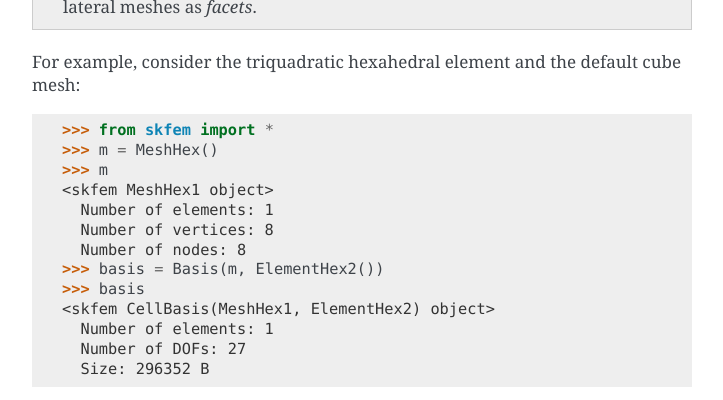
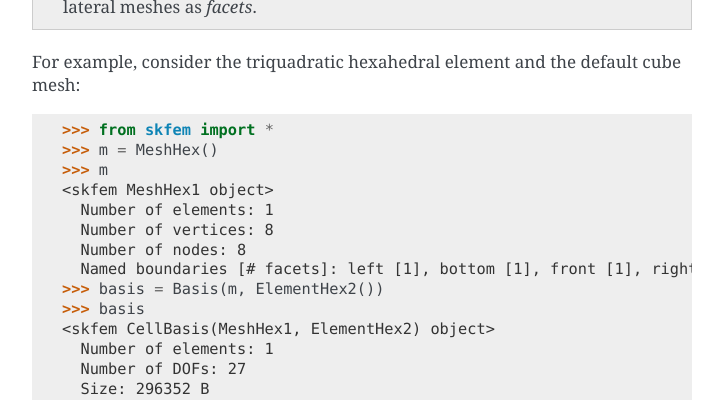
Before and after one commit to kinnala/scikit-fem, a Sphinx documentation site: the page built from docs/advanced.rst, in a window 1280 px wide and 900 px high, scrolled down 2970 px, cut to the strip 0-400 px from the top of the window. Shown: the whole strip, without its empty margins (388-1111 px from the left). Built offline with Sphinx 7.4.7, drawn with Linux system fonts in a browser that asks for light colours.

Commit message:
Fix doctest

```diff
--- a/docs/advanced.rst
+++ b/docs/advanced.rst
@@ -167,6 +167,7 @@ cube mesh:
      Number of elements: 1
      Number of vertices: 8
      Number of nodes: 8
+     Named boundaries [# facets]: left [1], bottom [1], front [1], right [1], top [1], back [1]
    >>> basis = Basis(m, ElementHex2())
    >>> basis
    <skfem CellBasis(MeshHex1, ElementHex2) object>
```
